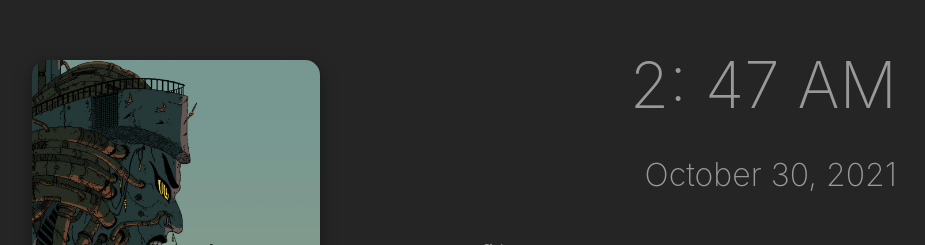
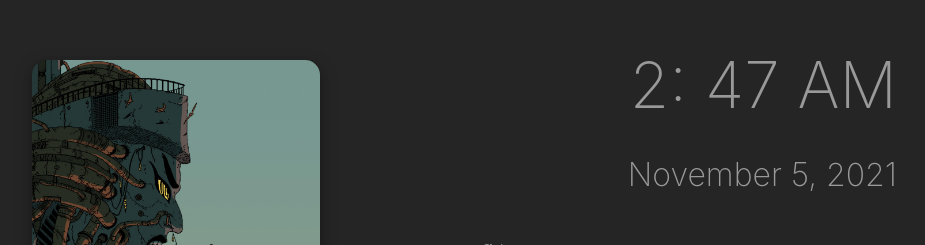
Before and after one commit to themarcusmin/startpage, a Svelte app: page / in a window 1280 px wide. Shown: the part 118-363 px from the top of the page, without its empty margins (128-1053 px from the left). Built offline with nearby package versions, Linux system fonts and the light colour scheme.

Commit message:
update date string

```diff
--- a/src/DateTime.svelte
+++ b/src/DateTime.svelte
@@ -3,6 +3,13 @@
 
   let time = new Date();
   let hours_24 = time.getHours();
+
+  let options = {
+    year: "numeric",
+    month: "long",
+    day: "numeric",
+  };
+  $: date = time.toLocaleDateString("en-US", options);
 
   $: hours_12 = hours_24 % 12 || 12;
   $: minutes = ("0" + time.getMinutes()).slice(-2);
@@ -21,7 +28,7 @@
 
 <div class="container">
   <p>{hours_12}: {minutes} {ampm}</p>
-  <p>October 30, 2021</p>
+  <p>{date}</p>
 </div>
 
 <style>
```
